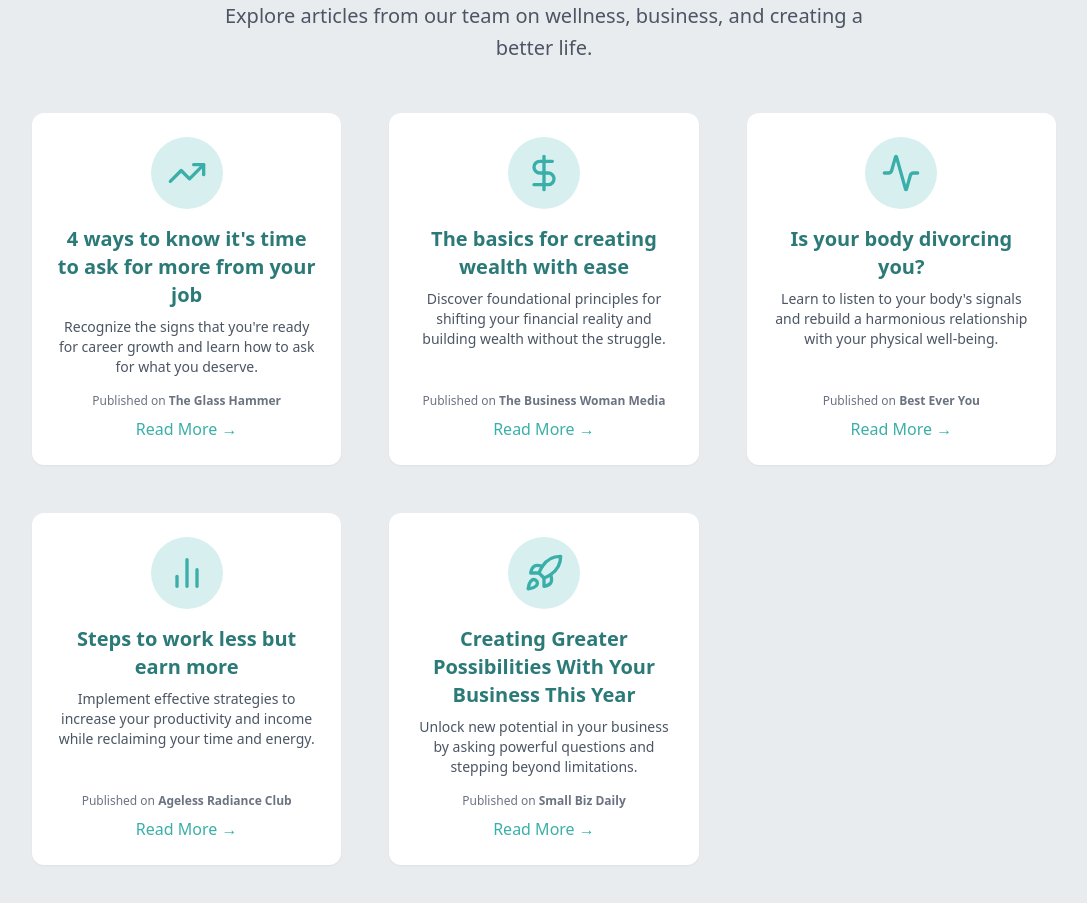
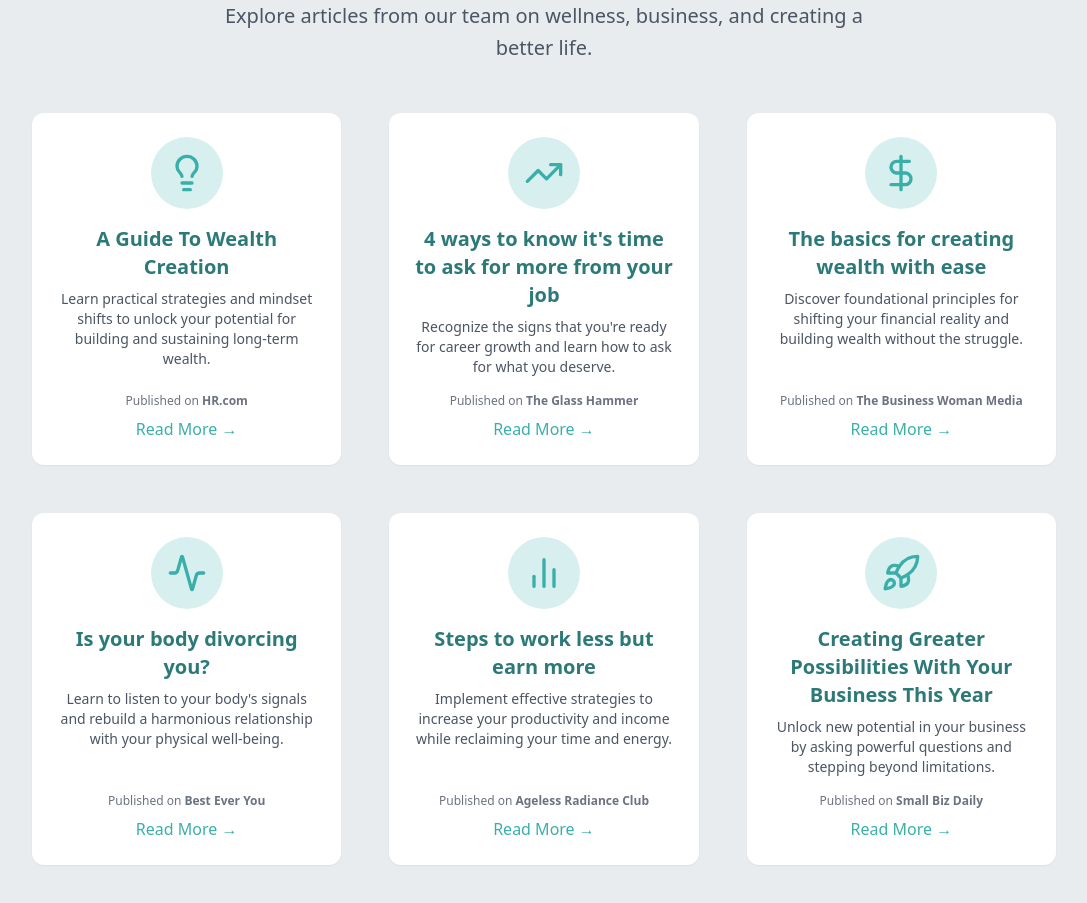
Before and after one commit to stressfreeemployees-admin/Stressfreeemployees, a Next.js app: page / in a window 1280 px wide. Shown: the part 4529-5432 px from the top of the page, without its empty margins (96-1183 px from the left). Built offline with nearby package versions, Linux system fonts and the light colour scheme.

Commit message:
updating article section

```diff
--- a/app/page.tsx
+++ b/app/page.tsx
@@ -66,6 +66,13 @@ const courses = [
 ];
 
 const articles = [
+  {
+    title: "A Guide To Wealth Creation",
+    url: "https://www.hr.com/en/magazines/personal_excellence_essentials/february_2019_personal/a-guide-to-wealth-creation_jrrntusu.html?s=fjZ8UKwsDCgyYErbx",
+    description: "Learn practical strategies and mindset shifts to unlock your potential for building and sustaining long-term wealth.",
+    icon: <Lightbulb className="h-10 w-10 text-[#3AAFA9]" />,
+    source: "HR.com"
+  },
   {
     title: "4 ways to know it's time to ask for more from your job",
     url: "https://theglasshammer.com/2018/08/4-ways-know-time-ask-job/",
```
